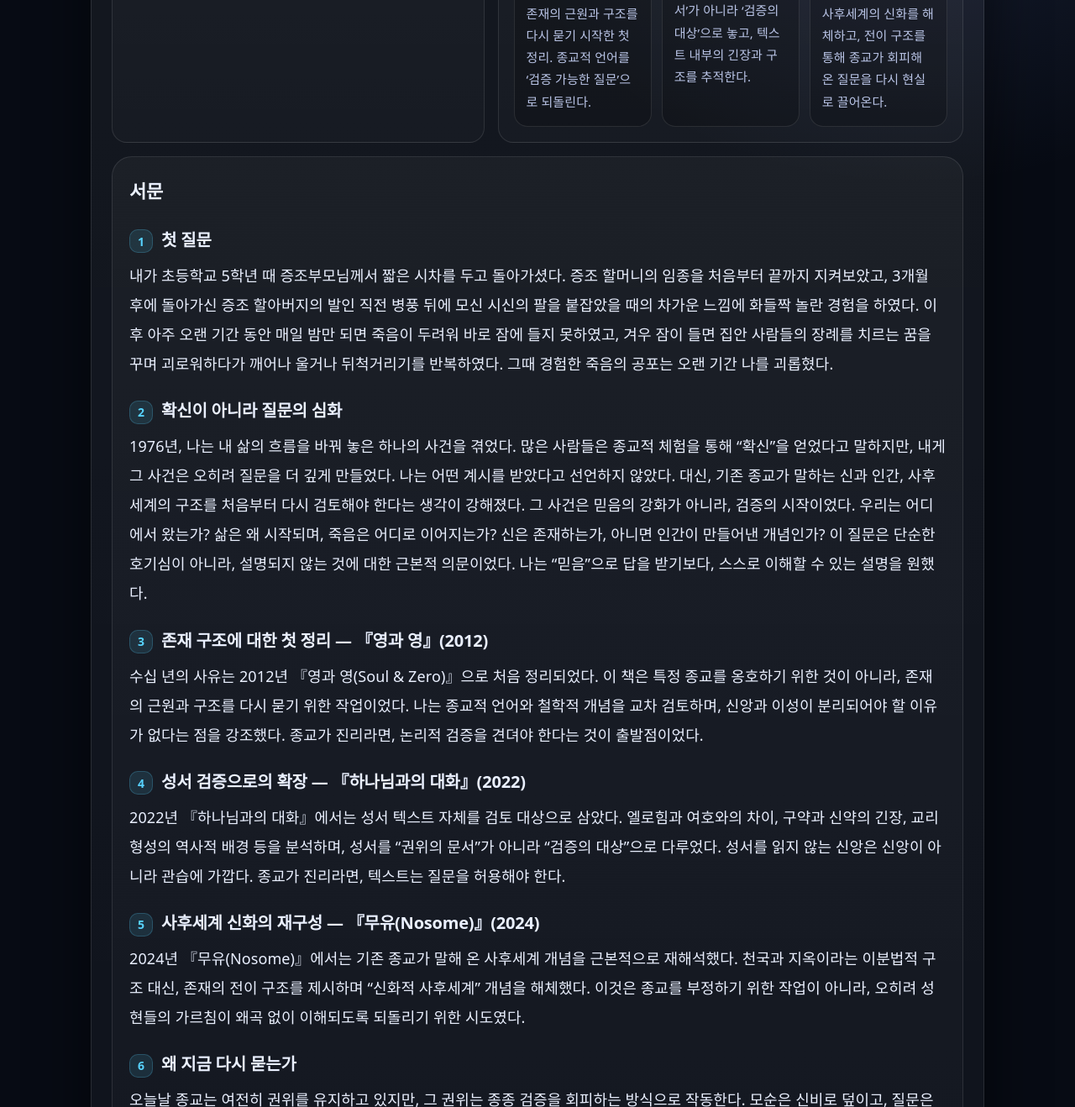
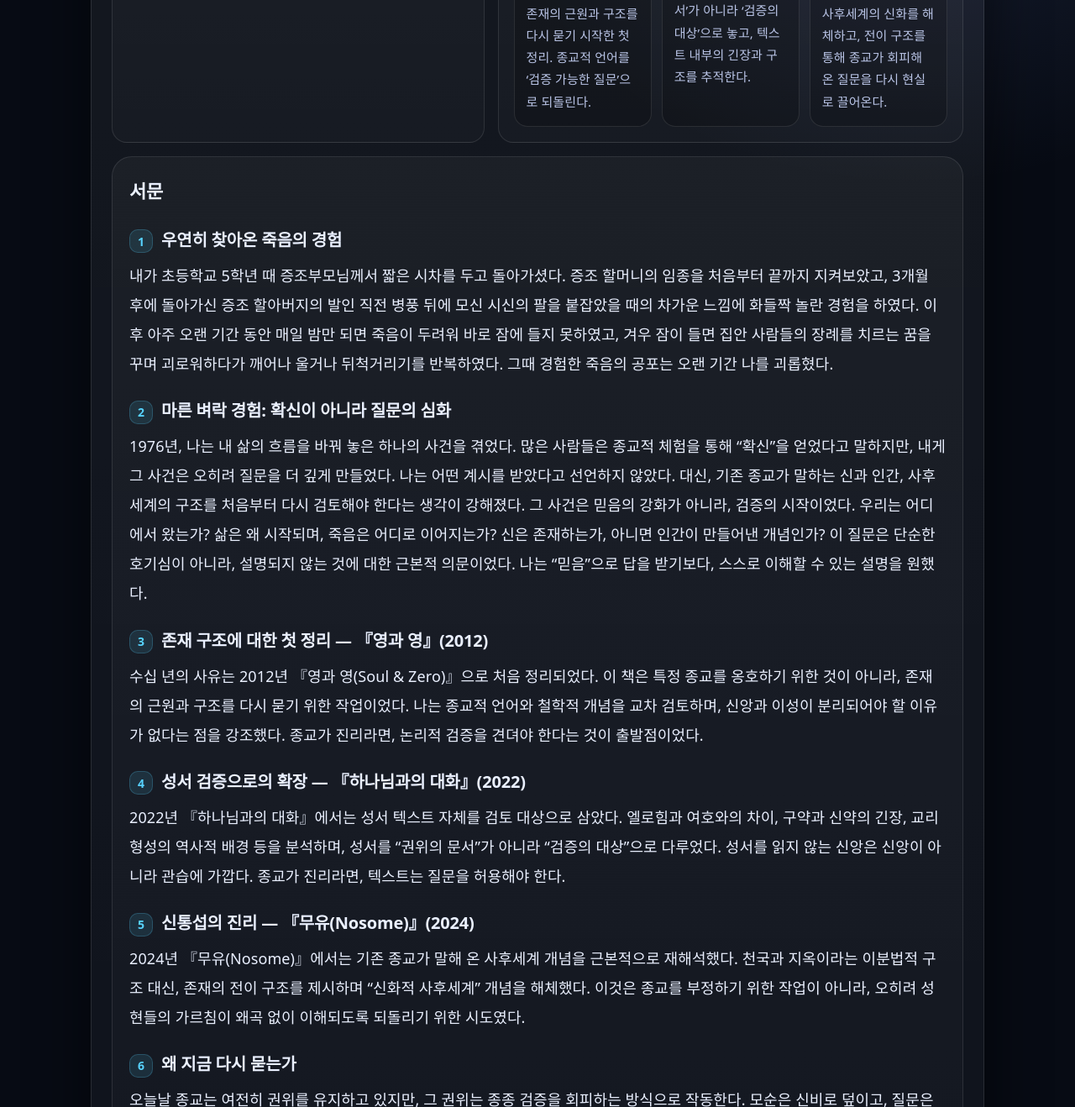
Before and after one commit to BYKim5710/series-kr-web, a plain HTML site: page episodes/01.html in a window 1280 px wide. Shown: the part 762-2080 px from the top of the page at 84% size. Drawn offline with Linux system fonts and the light colour scheme.

Commit message:
Update 01.html

```diff
--- a/episodes/01.html
+++ b/episodes/01.html
@@ -325,7 +325,7 @@
         <h2>서문</h2>
 
         <div class="preface">
-          <span class="h"><span class="num">1</span>첫 질문</span>
+          <span class="h"><span class="num">1</span>우연히 찾아온 죽음의 경험</span>
           <p>
             내가 초등학교 5학년 때 증조부모님께서 짧은 시차를 두고 돌아가셨다.
             증조 할머니의 임종을 처음부터 끝까지 지켜보았고,
@@ -336,7 +336,7 @@
             그때 경험한 죽음의 공포는 오랜 기간 나를 괴롭혔다.
           </p>
 
-          <span class="h"><span class="num">2</span>확신이 아니라 질문의 심화</span>
+          <span class="h"><span class="num">2</span>마른 벼락 경험: 확신이 아니라 질문의 심화</span>
           <p>
             1976년, 나는 내 삶의 흐름을 바꿔 놓은 하나의 사건을 겪었다. 많은 사람들은 종교적 체험을 통해 “확신”을 얻었다고 말하지만,
             내게 그 사건은 오히려 질문을 더 깊게 만들었다. 나는 어떤 계시를 받았다고 선언하지 않았다.
@@ -362,7 +362,7 @@
             성서를 읽지 않는 신앙은 신앙이 아니라 관습에 가깝다. 종교가 진리라면, 텍스트는 질문을 허용해야 한다.
           </p>
 
-          <span class="h"><span class="num">5</span>사후세계 신화의 재구성 — 『무유(Nosome)』(2024)</span>
+          <span class="h"><span class="num">5</span>신통섭의 진리 — 『무유(Nosome)』(2024)</span>
           <p>
             2024년 『무유(Nosome)』에서는 기존 종교가 말해 온 사후세계 개념을 근본적으로 재해석했다.
             천국과 지옥이라는 이분법적 구조 대신, 존재의 전이 구조를 제시하며 “신화적 사후세계” 개념을 해체했다.
```
